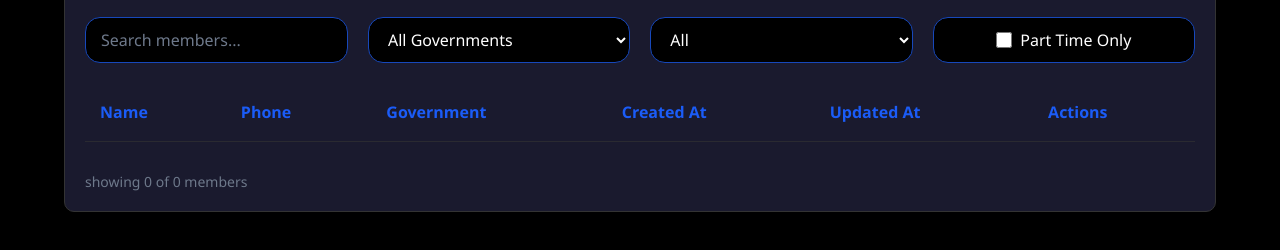
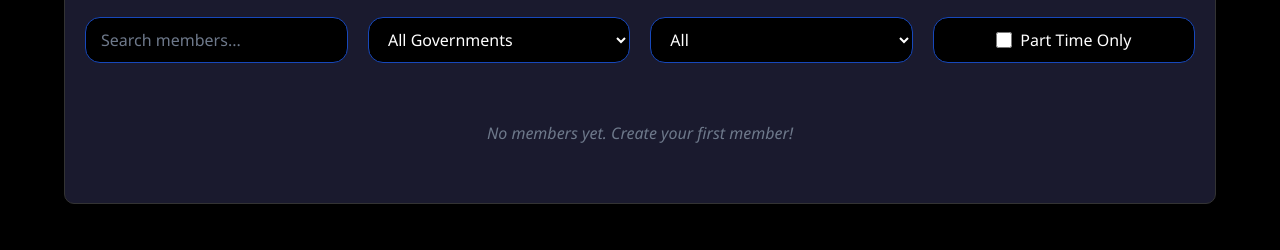
Before and after one commit to Abdalluh28/JS_Tasks, a plain HTML site: page 5_member_management_system/index.html in a window 1280 px wide. Shown: the part 96-346 px from the top of the page. Drawn offline with Linux system fonts and the light colour scheme.

Commit message:
5-member management system no members message

```diff
--- a/5_member_management_system/index.html
+++ b/5_member_management_system/index.html
@@ -84,7 +84,7 @@
         </footer>
 
         <div class="no-members-message" data-visible="hidden">
-            <p>No members found.</p>
+            <p>No members yet. Create your first member!</p>
         </div>
     </div>
 
--- a/5_member_management_system/index.js
+++ b/5_member_management_system/index.js
@@ -20,13 +20,13 @@ export const createMemberRow = (member) => {
         <td class="member-created-at">${member.createdAt}</td>
         <td class="member-updated-at">${member.updatedAt}</td>
         <td class="member-actions">
-            <button class="member-action-button view-member" data-member-id="1" title="view member">
+            <button class="member-action-button view-member" data-member-id=${member.id} title="view member">
                 <i class="fa-solid fa-eye"></i>
             </button>
-            <button class="member-action-button edit-member" data-member-id="1" title="edit member">
+            <button class="member-action-button edit-member" data-member-id=${member.id} title="edit member">
                 <i class="fa-solid fa-pen"></i>
             </button>
-            <button class="member-action-button delete-member" data-member-id="1" title="delete member">
+            <button class="member-action-button delete-member" data-member-id=${member.id} title="delete member">
                 <i class="fa-solid fa-trash"></i>
             </button>
         </td>
@@ -37,6 +37,15 @@ export const createMemberRow = (member) => {
 
 let members = localStorage.getItem('members') || '[]';
 members = JSON.parse(members);
+if (members.length == 0) {
+    document.querySelector('.no-members-message').setAttribute('data-visible', 'visible');
+    document.querySelector('.table-container').setAttribute('data-visible', 'hidden');
+    document.querySelector('.footer').setAttribute('data-visible', 'hidden');
+} else {
+    document.querySelector('.no-members-message').setAttribute('data-visible', 'hidden');
+    document.querySelector('.table-container').setAttribute('data-visible', 'visible');
+    document.querySelector('.footer').setAttribute('data-visible', 'visible');
+}
 
 members.forEach(member => {
     createMemberRow(member);
--- a/5_member_management_system/style.css
+++ b/5_member_management_system/style.css
@@ -261,6 +261,14 @@ body {
 
 .no-members-message[data-visible="visible"] {
     display: block;
+    text-align: center;
+    color: var(--bg-placeholder);
+    font-style: italic;
+    padding: 10px 0;
+    height: 100px;
+    display: flex;
+    align-items: center;
+    justify-content: center;
 }
 
 .no-members-message[data-visible="hidden"] {
```
